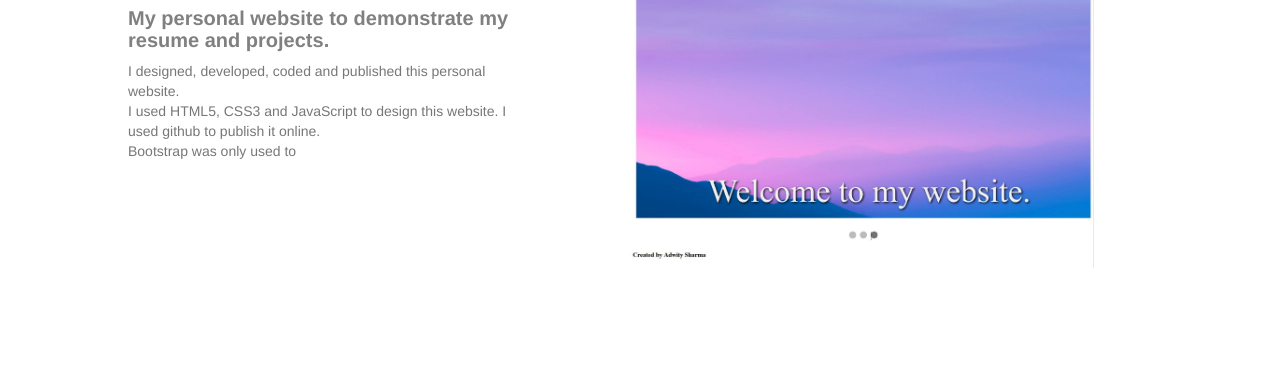
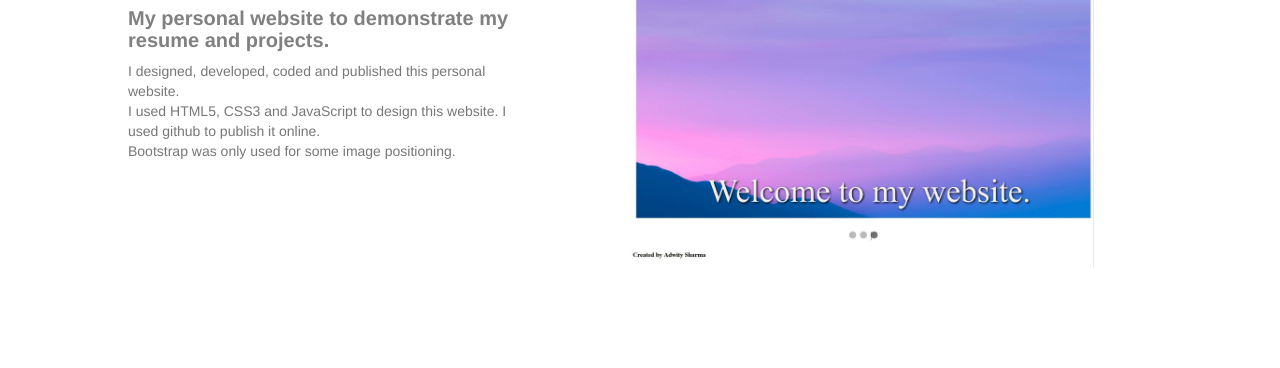
Before and after one commit to adwity/adwity, a plain HTML site: page projects.html in a window 1280 px wide. Shown: the part 697-1065 px from the top of the page. Drawn offline with nearby package versions, Linux system fonts and the light colour scheme.

Commit message:
Made editis to the projects page.

```diff
--- a/projects.html
+++ b/projects.html
@@ -42,7 +42,7 @@
 				<h4 class="subheading">My personal website to demonstrate my resume and projects.</h4>
 				<p class="text-muted">I designed, developed, coded and published this personal website. <br>
 						I used HTML5, CSS3 and JavaScript to design this website. I used github to publish it online.<br>
-						Bootstrap was only used to
+						Bootstrap was only used for some image positioning.
 				</p>
 			</div>
 
```
